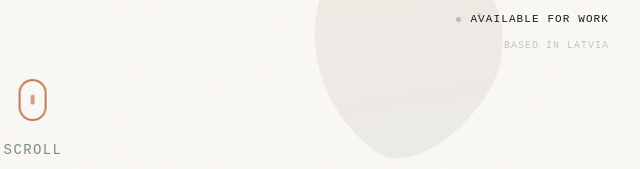
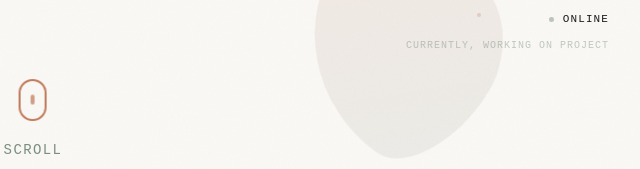
Before and after one commit to zxtrk/Portfolio, a plain HTML site: page index.html in a window 1280 px wide. Shown: the part 507-676 px from the top of the page, 607-1247 px from the left. Drawn offline with Linux system fonts and the light colour scheme; a web font is replaced by a local one.

Commit message:
fixed the 404 issue

```diff
--- a/index.html
+++ b/index.html
@@ -598,9 +598,9 @@
                         <div class="hero-info-right">
                             <span class="hero-status">
                                 <span class="hero-status-dot"></span>
-                                Available for work
+                                Online
                             </span>
-                            <span class="hero-meta-item">Based in Latvia</span>
+                            <span class="hero-meta-item">Currently, working on project</span>
                         </div>
                     </div>
 
```
